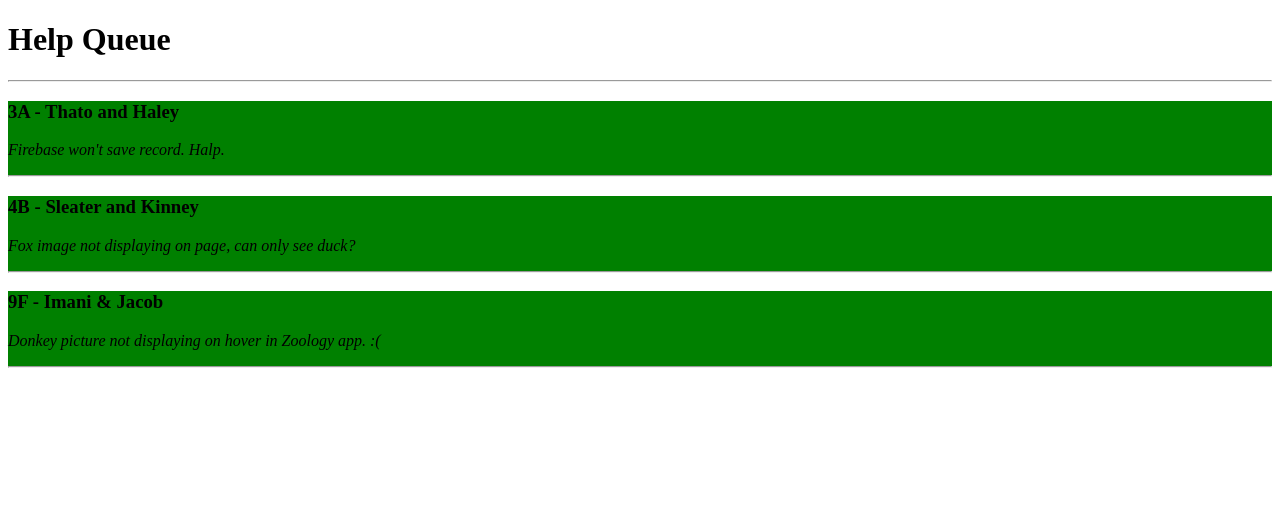
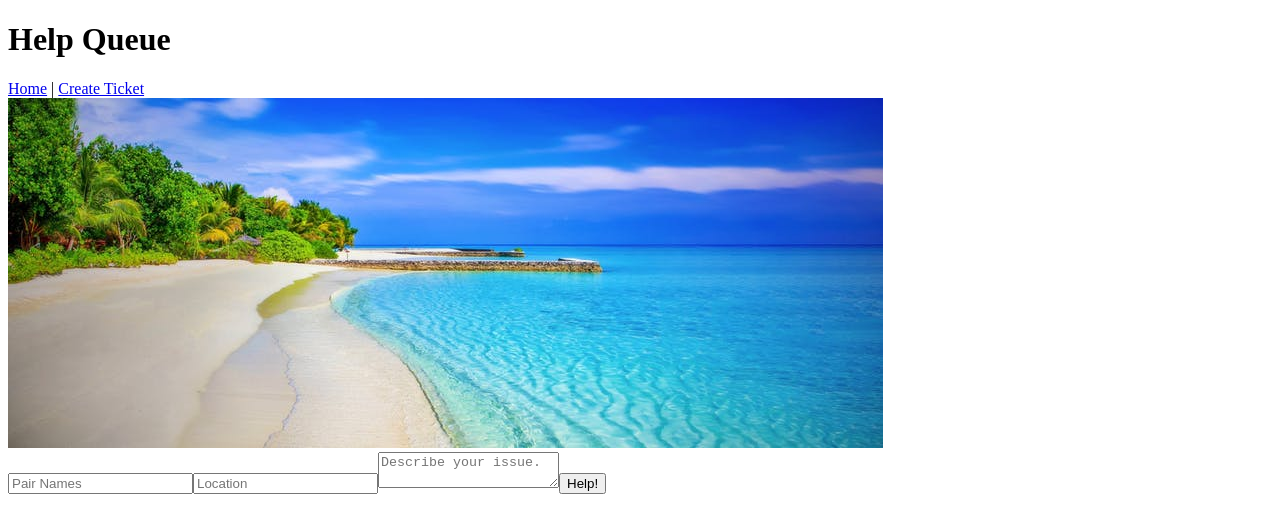
Before and after one commit to azamatbekmurat/react-practice, a React app: page /#/newticket in a window 1280 px wide. Shown: the top 532 px of the page. Built offline with nearby package versions, Linux system fonts and the light colour scheme.

Commit message:
add image, and error404 and newTicketForm components

```diff
--- a/package.json
+++ b/package.json
@@ -12,10 +12,13 @@
   "author": "",
   "license": "ISC",
   "dependencies": {
+    "file-loader": "^1.1.6",
     "prop-types": "^15.5.10",
     "react": "^15.5.4",
     "react-dom": "^15.5.4",
-    "styled-jsx": "^2.2.7"
+    "react-router-dom": "^4.0.0",
+    "styled-jsx": "^2.2.7",
+    "url-loader": "^0.6.2"
   },
   "devDependencies": {
     "babel-core": "^6.24.1",
--- a/src/components/App.jsx
+++ b/src/components/App.jsx
@@ -1,12 +1,19 @@
 import React from 'react'
 import TicketList from './TicketList'
 import Header from './Header'
+import { Switch, Route } from 'react-router-dom'
+import NewTicketForm from './NewTicketForm'
+import Error404 from './Error404'
 
 function App(){
   return (
     <div>
       <Header/>
-      <TicketList/>
+      <Switch>
+        <Route exact path='/' component={TicketList} />
+        <Route path='/newticket' component={NewTicketForm} />
+        <Route component={Error404} />
+      </Switch>
     </div>
   )
 }
--- /dev/null
+++ b/src/components/Error404.jsx
@@ -0,0 +1,18 @@
+import React from 'react'
+import PropTypes from 'prop-types'
+import { Link } from 'react-router-dom'
+
+function Error404(props){
+  return(
+    <div>
+      <h2>The page {props.location.pathname} does not exist!</h2>
+      <h3>Would you like to return <Link to="/">home</Link> instead?</h3>
+    </div>
+  )
+}
+
+Error404.propTypes = {
+  location: PropTypes.object
+}
+
+export default Error404
--- a/src/components/Header.jsx
+++ b/src/components/Header.jsx
@@ -1,8 +1,12 @@
 import React from 'react'
+import { Link } from 'react-router-dom'
 
 function Header(){
   return (
-    <h1>Help Queue</h1>
+    <div>
+      <h1>Help Queue</h1>
+      <Link to="/">Home</Link> | <Link to="/newticket">Create Ticket</Link>
+    </div>
   )
 }
 
--- /dev/null
+++ b/src/components/Image.jsx
@@ -0,0 +1,12 @@
+import React from 'react'
+import reallyAdorablePuppy from '../assets/images/sample.jpeg'
+
+function Image(){
+  return (
+    <div>
+      <img src={reallyAdorablePuppy}/>
+    </div>
+  )
+}
+
+export default Image
--- /dev/null
+++ b/src/components/NewTicketForm.jsx
@@ -0,0 +1,26 @@
+import React from 'react'
+import Image from './Image'
+
+function NewTicketForm(){
+  return (
+    <div>
+      <Image/>
+      <form>
+        <input
+          type='text'
+          id='names'
+          placeholder='Pair Names'/>
+        <input
+          type='text'
+          id='location'
+          placeholder='Location'/>
+        <textarea
+          id='issue'
+          placeholder='Describe your issue.'/>
+        <button type='submit'>Help!</button>
+      </form>
+    </div>
+  )
+}
+
+export default NewTicketForm
--- a/src/index.jsx
+++ b/src/index.jsx
@@ -2,11 +2,14 @@ import React from 'react'
 import ReactDOM from 'react-dom'
 import App from './components/App'
 import { AppContainer } from 'react-hot-loader'
+import { HashRouter } from 'react-router-dom'
 
 const render = (Component) => {
   ReactDOM.render(
     <AppContainer>
-      <Component/>
+      <HashRouter>
+        <Component/>
+      </HashRouter>
     </AppContainer>,
     document.getElementById('react-app-root')
   )
--- a/webpack.config.js
+++ b/webpack.config.js
@@ -55,6 +55,16 @@ module.exports = {
             "styled-jsx/babel"
           ]
         }
+      },
+      {
+        test: /\.(png|gif|jp(e*)g|svg)$/,
+        use: {
+          loader: 'url-loader',
+          options: {
+            limit: 8000,
+            name: 'images/[hash]-[name].[ext]'
+          }
+        }
       }
     ]
   },
```
Also changed, not shown: src/assets/images/sample.jpeg (added), 1 other file (tests, documents, lock files or other folders).
